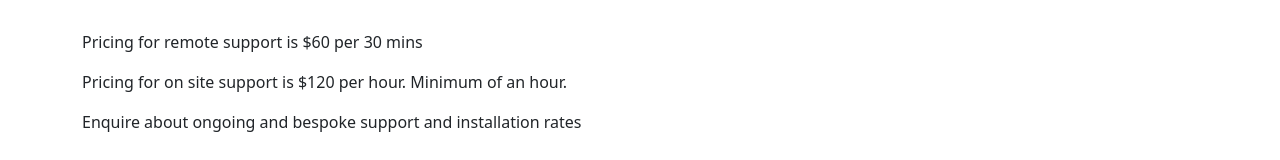
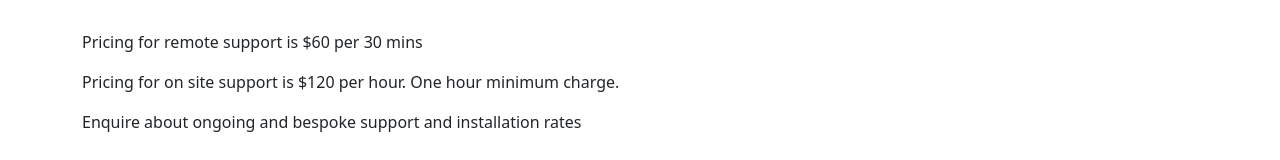
Before and after one commit to vjguilfoil/vjguilfoil.GitHub.io, a plain HTML site: page remote_support.html in a window 1280 px wide. Shown: the part 1067-1227 px from the top of the page. Drawn offline with nearby package versions, Linux system fonts and the light colour scheme.

Commit message:
Update remote_support.html
Changed wording for minimum charge.

```diff
--- a/remote_support.html
+++ b/remote_support.html
@@ -99,7 +99,7 @@
         <div class="row h-5"></div>
         <div class="row">
             <p>Pricing for remote support is $60 per 30 mins</p>
-	    <p>Pricing for on site support is $120 per hour. Minimum of an hour.<br>
+	    <p>Pricing for on site support is $120 per hour. One hour minimum charge.<br>
 	    <p>Enquire about ongoing and bespoke support and installation rates</p>
 
 
```
